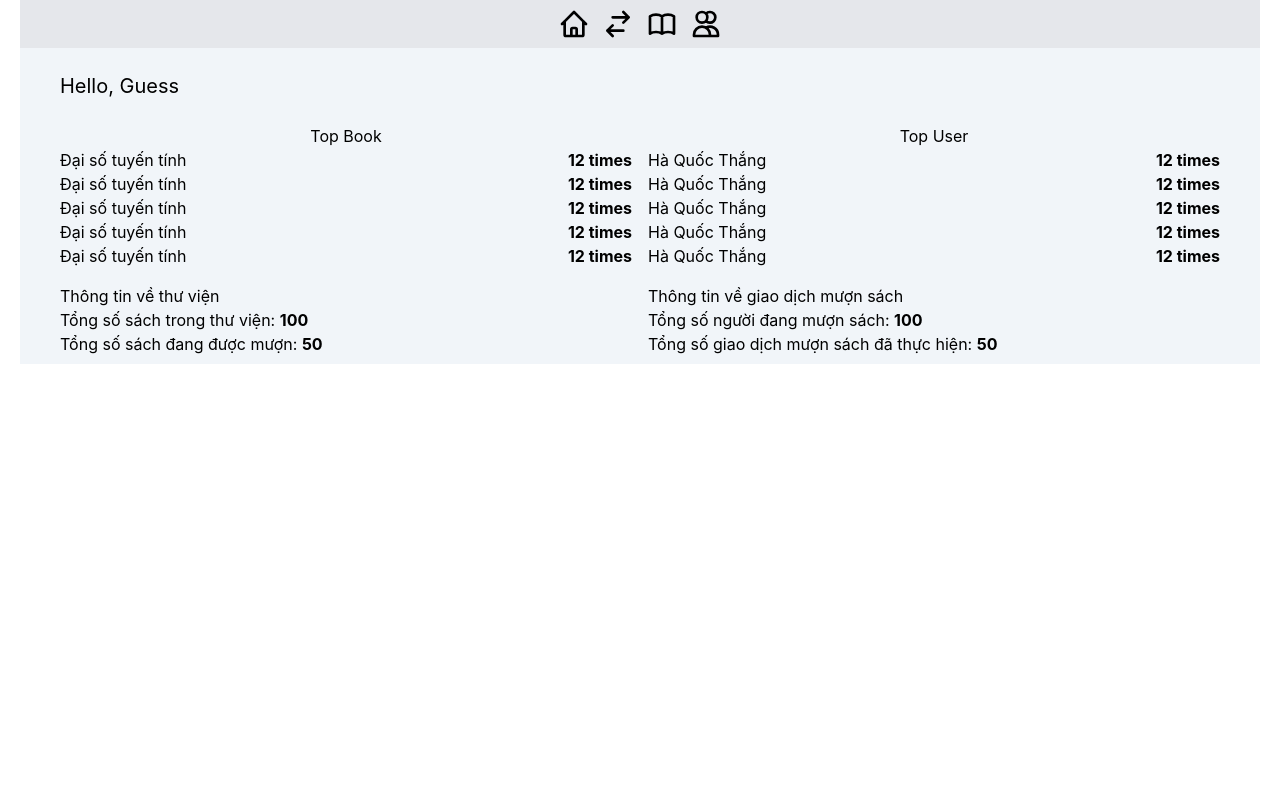
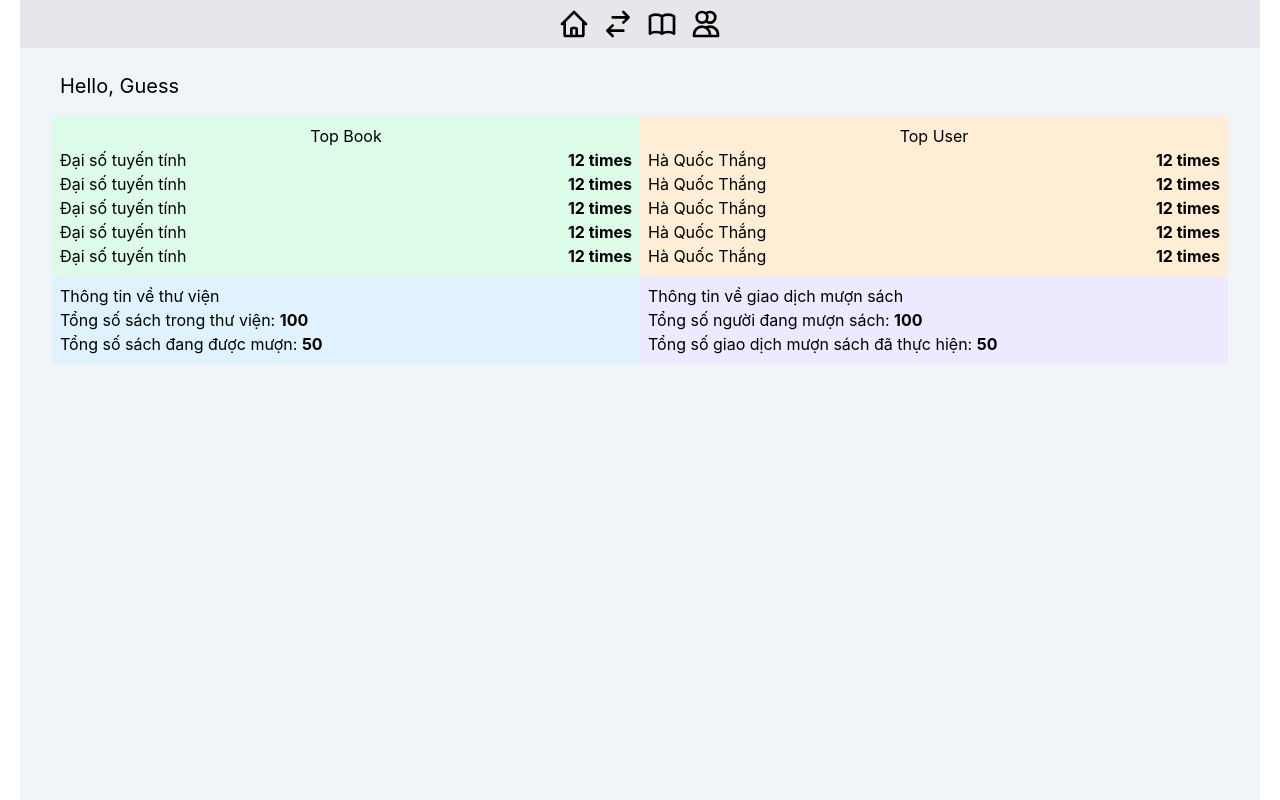
Before and after one commit to bekeodangyeuqn/CSDL, a Next.js app: page / in a window 1280 px wide. Built offline with nearby package versions, Linux system fonts and the light colour scheme.

Commit message:
fix app min height fix transaction page name fix home page's card color

```diff
--- a/components/Layout.js
+++ b/components/Layout.js
@@ -13,7 +13,7 @@ export default function Layout({ children }) {
                 <Navbar />
             </div>
 
-            <div className='pt-14 bg-slate-100'>
+            <div className='pt-14 min-h-screen bg-slate-100'>
                 {children}
             </div>
         </div>
--- a/pages/index.js
+++ b/pages/index.js
@@ -8,7 +8,7 @@ export default function Home() {
       <div className='container mx-auto px-8'>
         <p className='text-xl my-4 ml-2'>Hello, {user ? user : 'Guess'}</p>
         <div className="flex flex-wrap">
-          <div className="basis-1/2 p-2">
+          <div className="basis-1/2 p-2 rounded bg-green-100">
             <p className="text-center">Top Book</p>
             <div>
               <div className="flex justify-between">
@@ -33,7 +33,7 @@ export default function Home() {
               </div>
             </div>
           </div>
-          <div className="basis-1/2 p-2">
+          <div className="basis-1/2 p-2 rounded bg-orange-100">
             <p className="text-center">Top User</p>
             <div>
               <div className="flex justify-between">
@@ -59,7 +59,7 @@ export default function Home() {
             </div>
           </div>
 
-          <div className="basis-1/2 p-2">
+          <div className="basis-1/2 p-2 rounded bg-sky-100">
             <p>Thông tin về thư viện</p>
             <div>
               <p>
@@ -70,7 +70,7 @@ export default function Home() {
               </p>
             </div>
           </div>
-          <div className="basis-1/2 p-2">
+          <div className="basis-1/2 p-2 rounded bg-violet-100">
             <p>Thông tin về giao dịch mượn sách</p>
             <div>
               <p>
--- a/pages/transaction/index.js
+++ b/pages/transaction/index.js
@@ -24,7 +24,7 @@ function index() {
   }
   return (
     <div className='px-8'>
-      <p className='text-xl font-extrabold'>Books</p>
+      <p className='text-xl font-extrabold'>Transactions</p>
       <div className='flex justify-center '>
         <TransactionSearchBar></TransactionSearchBar>
       </div>
```
